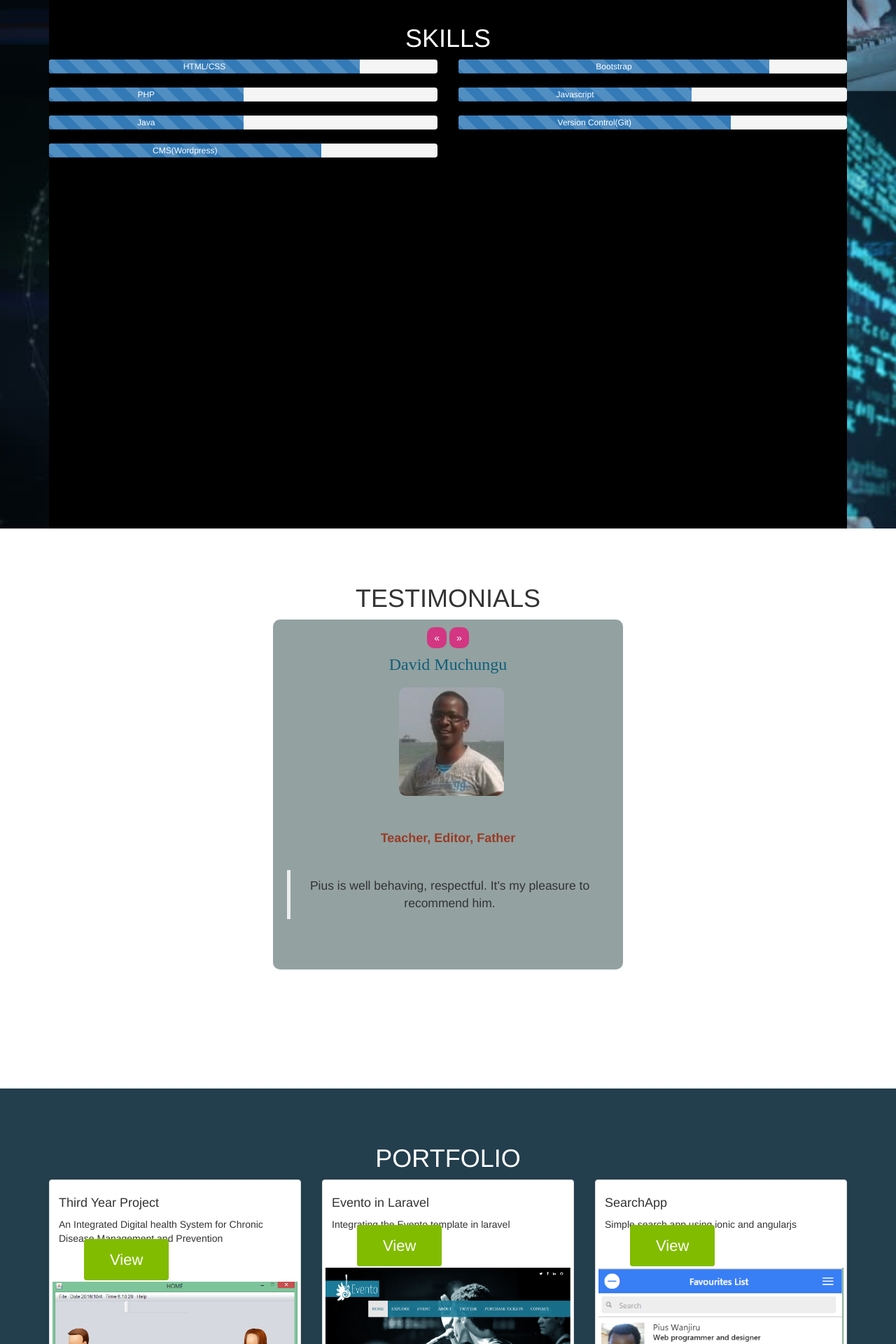
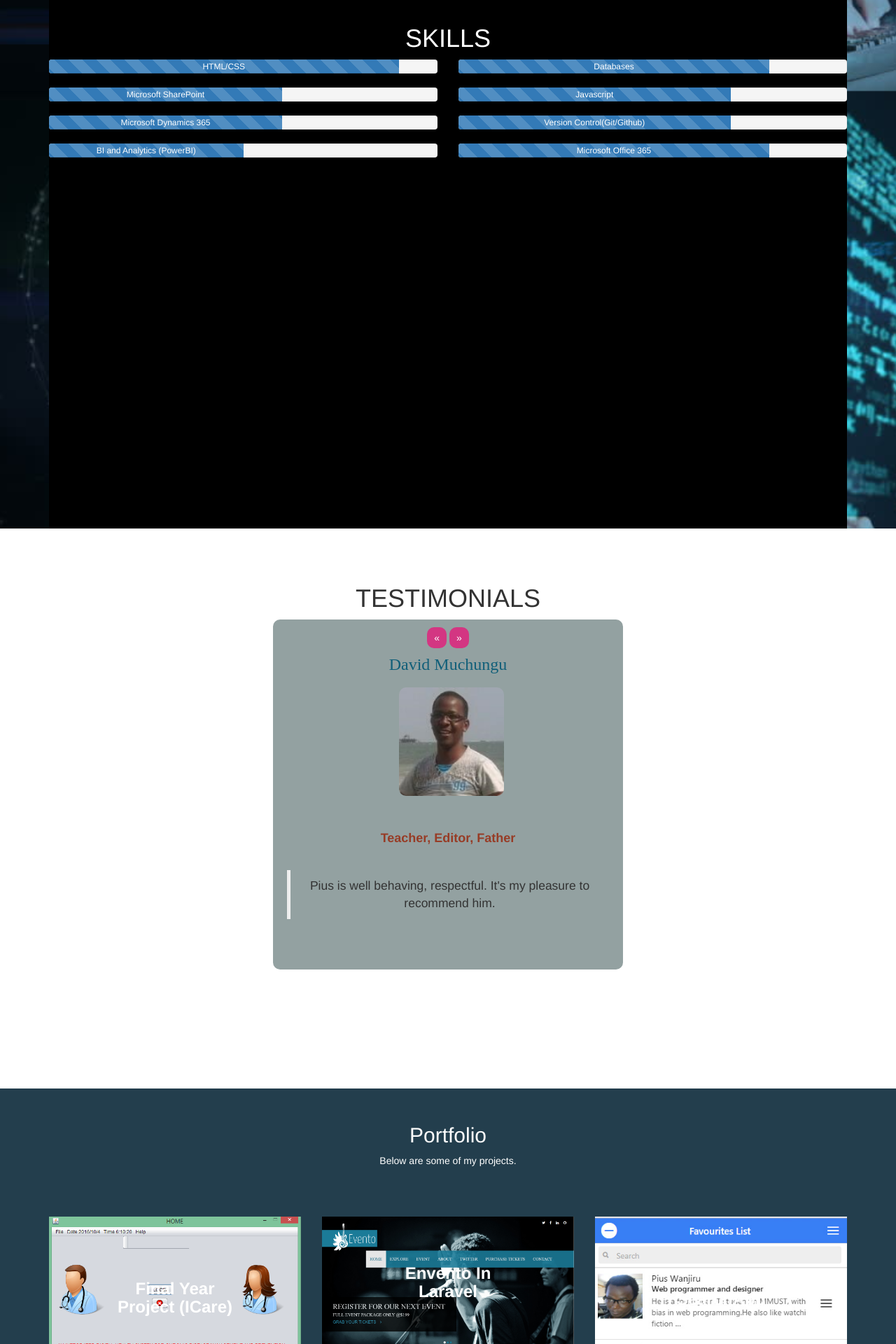
Before and after one commit to pius254/Personal-Site, a PHP site: page / in a window 1280 px wide. Shown: the part 1520-3440 px from the top of the page at 70% size. Run offline with PHP 8.4, Linux system fonts and the light colour scheme; some web fonts are replaced.

Commit message:
Updates the portifolio and the footer section

```diff
--- a/assets/css/styles.css
+++ b/assets/css/styles.css
@@ -170,9 +170,71 @@ ul li{
 	text-decoration: none;
 }
 
-#Portfolio{
+/*#Portfolio{
 	background-color: #233E4D;
 	color: white;
+}*/
+
+/* Portfolio Section
+--------------------------------*/
+#portfolio {
+  background-color: #233E4D;
+  color: white;
+  /*background: #fff;*/
+  padding: 30px 0;
+}
+
+#portfolio .portfolio-overlay {
+  position: absolute;
+  top: 0;
+  right: 0;
+  bottom: 0;
+  left: 0;
+  width: 100%;
+  height: 100%;
+  opacity: 1;
+  -webkit-transition: all ease-in-out 0.4s;
+  transition: all ease-in-out 0.4s;
+}
+
+#portfolio .portfolio-item {
+  overflow: hidden;
+  position: relative;
+  padding: 0;
+  vertical-align: middle;
+  text-align: center;
+}
+
+#portfolio .portfolio-item h2 {
+  color: #ffffff;
+  font-size: 24px;
+  margin: 0;
+  text-transform: capitalize;
+  font-weight: 700;
+}
+
+#portfolio .portfolio-item img {
+  -webkit-transition: all ease-in-out 0.4s;
+  transition: all ease-in-out 0.4s;
+  width: 100%;
+}
+
+#portfolio .portfolio-item:hover img {
+  -webkit-transform: scale(1.1);
+  transform: scale(1.1);
+}
+
+#portfolio .portfolio-item:hover .portfolio-overlay {
+  opacity: 1;
+  background: rgba(0, 0, 0, 0.7);
+}
+
+#portfolio .portfolio-info {
+  position: absolute;
+  top: 50%;
+  left: 50%;
+  -webkit-transform: translate(-50%, -50%);
+  transform: translate(-50%, -50%);
 }
 
 #feedback{
--- a/home.html
+++ b/home.html
@@ -16,6 +16,8 @@
 	<link rel="stylesheet" type="text/css" href="assets/fonts/css/font-awesome.min.css">
 	<!--animate-->
 	<link rel="stylesheet" type="text/css" href="assets/css/animate.css">
+	<!--magnific-popup-->
+	<link rel="stylesheet" href="assets/css/magnific-popup.css">
 	<!--Main Styles-->
 	<link rel="stylesheet" type="text/css" href="assets/css/styles.css">
 
@@ -49,7 +51,7 @@
 					<li><a href="#about">About</a></li>
 					<li><a href="#skills">Skills</a></li>
 					<li><a href="#Testimonial">Testimonials</a></li>
-					<li><a href="#Portfolio">Portfolio</a></li>
+					<li><a href="#portfolio">Portfolio</a></li>
 					<li><a href="resume/out/resume.html" target="_blank">Resume</a></li>
 					<li><a href="#feedback">Contact</a></li>
 				</ul>
@@ -98,10 +100,10 @@
 					<p>I am a software developer with a bias in web designing and development.</p>
 				</div>
 				<div class="col-md-4 wow fadeInLeft animated" data-wow-delay="1s">
-					<p><i class="fa fa-university"></i>A fouth year IT student from Masinde Muliro University of Science and Technology(MMUST)</p>
+					<p>Despite having a BSc IT, i'm a Microsoft Certified Professional (MCP).</p>
 				</div>
 				<div class="col-md-4 col-md-offset-4 col-sm-offset-3 wow fadeInDown animated" data-wow-delay="1.3s">
-					<p class="text-center">I have various skills both in the front end and back end. This includes programming languages as well as databases such as MySQL.I also leverage on various frameworks such as Bootstrap to enable development and rapid prototyping.</p>
+					<p class="text-center">I have various skills both in the front end and back end development, databases, version control, REST API, Automation (Sharepoint Workflows and Microsoft Flows).I also leverage on various frameworks such as Bootstrap to enable development and rapid prototyping.</p>
 				</div>
 			</div>
 			<!-- About :End -->
@@ -112,27 +114,27 @@
 					<h1 class="text-uppercase text-center wow fadeInRight animated" data-wow-delay="1s">Skills</h1>
 					<div class="col-md-6 wow fadeInRight animated" data-wow-delay="1s">
 						<div class="progress">
-							<div class="progress-bar progress-bar-striped active" role="progressbar" aria-valuenow="80" aria-valuemin="0" aria-valuemax="100" style="width: 80%">
-								<span class="sr-only">80%</span>
+							<div class="progress-bar progress-bar-striped active" role="progressbar" aria-valuenow="90" aria-valuemin="0" aria-valuemax="100" style="width: 90%">
+								<span class="sr-only">90%</span>
 								HTML/CSS
 							</div>
 						</div>
 						<div class="progress">
-							<div class="progress-bar progress-bar-striped active" role="progressbar" aria-valuenow="50" aria-valuemin="0" aria-valuemax="1100" style="width: 50%">
-								<span class="sr-only">50%</span>
-								PHP
+							<div class="progress-bar progress-bar-striped active" role="progressbar" aria-valuenow="60" aria-valuemin="0" aria-valuemax="100" style="width: 60%">
+								<span class="sr-only">60%</span>
+								Microsoft SharePoint
+							</div>
+						</div>
+						<div class="progress">
+							<div class="progress-bar progress-bar-striped active" role="progressbar" aria-valuenow="60" aria-valuemin="0" aria-valuemax="100" style="width: 60%">
+								<span class="sr-only">60%</span>
+								Microsoft Dynamics 365
 							</div>
 						</div>
 						<div class="progress">
 							<div class="progress-bar progress-bar-striped active" role="progressbar" aria-valuenow="50" aria-valuemin="0" aria-valuemax="100" style="width: 50%">
 								<span class="sr-only">50%</span>
-								Java
-							</div>
-						</div>
-						<div class="progress">
-							<div class="progress-bar progress-bar-striped active" role="progressbar" aria-valuenow="40" aria-valuemin="0" aria-valuemax="70" style="width: 70%">
-								<span class="sr-only">70%</span>
-								CMS(Wordpress)
+								BI and Analytics (PowerBI)
 							</div>
 						</div>
 					</div>
@@ -141,19 +143,25 @@
 						<div class="progress">
 							<div class="progress-bar progress-bar-striped active" role="progressbar" aria-valuenow="80" aria-valuemin="0" aria-valuemax="100" style="width: 80%">
 								<span class="sr-only">80%</span>
-								Bootstrap
+								Databases
 							</div>
 						</div>
 						<div class="progress">
-							<div class="progress-bar progress-bar-striped active" role="progressbar" aria-valuenow="60" aria-valuemin="0" aria-valuemax="100" style="width: 60%">
-								<span class="sr-only">60%</span>
+							<div class="progress-bar progress-bar-striped active" role="progressbar" aria-valuenow="70" aria-valuemin="0" aria-valuemax="100" style="width: 70%">
+								<span class="sr-only">70%</span>
 								Javascript
 							</div>
 						</div>
 						<div class="progress">
-							<div class="progress-bar progress-bar-striped active" role="progressbar" aria-valuenow="40" aria-valuemin="0" aria-valuemax="70" style="width: 70%">
+							<div class="progress-bar progress-bar-striped active" role="progressbar" aria-valuenow="70" aria-valuemin="0" aria-valuemax="100" style="width: 70%">
 								<span class="sr-only">70%</span>
-								Version Control(Git)
+								Version Control(Git/Github)
+							</div>
+						</div>
+						<div class="progress">
+							<div class="progress-bar progress-bar-striped active" role="progressbar" aria-valuenow="80" aria-valuemin="0" aria-valuemax="100" style="width: 80%">
+								<span class="sr-only">80%</span>
+								Microsoft Office 365
 							</div>
 						</div>
 					</div>
@@ -193,59 +201,53 @@
 	</section>
 <!-- Testimonial Section  :End -->
 
-<!-- Portfolio Section  :Start -->
-<section id="Portfolio" class="fullheight">
+<!-- Portfolio Section :Start-->
+<section id="portfolio" class="fullheight">
     <div class="container">
-        <div class="row">
-            <h1 class="section-title wow fadeInLeft animated text-center text-uppercase" data-wow-delay=".6s">Portfolio</h1>
-            <div class="col-md-4 wow fadeInLeft animated" data-wow-delay="1.4s">
-                <div class="thumbnail project">
-                    <div class="caption">
-                        <h4 class="thumbnail-headline">Third Year Project</h4>
-                        <p class="thumbnail-description">An Integrated Digital health System for Chronic Disease Management and Prevention
-                        </p>
-                        <p>
-                            <a href="#" class="label label-default btn-common view" title="View">View</a>
-                        </p>
-                    </div>
-                    <img src="assets/images/thirdyr.PNG" class="img-responsive project-image" alt="Third Year Project">
+        <div class="section-header wow fadeInUp text-center ">
+          <h2>Portfolio</h2>
+          <p>Below are some of my projects.</p>
         </div>
     </div>
 
-            <div class="col-md-4 wow fadeInLeft animated" data-wow-delay="1.5s">
-                <div class="thumbnail project">
-                    <div class="caption">
-                        <h4 class="thumbnail-headline">Evento in Laravel</h4>
-                        <p class="thumbnail-description">Integrating the Evento template in laravel
-                        <p>
-                            <a href="#" class="label label-default btn-common view"
-                               title="View">View</a>
-                        </p>
+    <div class="container">
+        <div class="row no-gutters">
+
+	        <div class="col-md-4">
+	          <div class="portfolio-item wow fadeInUp">
+	            <a href="assets/images/portfolio/thirdyr.PNG" class="portfolio-popup">
+	              <img src="assets/images/portfolio/thirdyr.PNG" class="img-responsive" alt="">
+	              <div class="portfolio-overlay">
+	                <div class="portfolio-info"><h2 class="wow fadeInUp">Final Year Project (iCare)</h2></div>
 	              </div>
-                    <img src="assets/images/evento.PNG" class="img-responsive project-image"
-                         alt="Evento in Laravel">
+	            </a>
 	          </div>
 	        </div>
 
-            <div class="col-md-4 wow fadeInLeft animated" data-wow-delay="1.5s">
-                <div class="thumbnail project">
-                    <div class="caption">
-                        <h4 class="thumbnail-headline">SearchApp</h4>
-                        <p class="thumbnail-description">Simple search app using ionic and angularjs
-                        </p>
-                        <p>
-                            <a href="#" class="label label-default btn-common view"
-                               title="View">View</a>
-                        </p>
+	        <div class="col-md-4">
+	          <div class="portfolio-item wow fadeInUp">
+	            <a href="assets/images/portfolio/evento.PNG" class="portfolio-popup">
+	              <img src="assets/images/portfolio/evento.PNG" class="img-responsive" alt="">
+	              <div class="portfolio-overlay">
+	                <div class="portfolio-info"><h2 class="wow fadeInUp">Envento in Laravel</h2></div>
 	              </div>
-                    <img src="assets/images/roux.PNG" class="img-responsive project-image"
-                         alt="SearchApp">
+	            </a>
+	          </div>
+	        </div>
+
+	        <div class="col-md-4">
+	            <div class="portfolio-item wow fadeInUp">
+	            <a href="assets/images/portfolio/roux_edited.jpg" class="portfolio-popup">
+	              <img src="assets/images/portfolio/roux_edited.jpg" class="img-responsive" alt="">
+	              <div class="portfolio-overlay">
+	                <div class="portfolio-info"><h2 class="wow fadeInUp">SearchApp</h2></div>
+	              </div>
+	            </a>
 	          </div>
 	        </div>
         </div>
     </div>
-</section>
-	<!-- Portfolio Section  :End -->
+</section><!-- #portfolio -->
 
 	<!-- Contact Section  :Start -->
 	<section id="feedback">
@@ -258,11 +260,9 @@
 						</div>
 						<div class="panel-body">
 							<ul class="contact-info">
-								<li><i class="fa fa-mobile"></i> 0721 886 636</li>
-								<li><i class="fa fa-envelope-square"></i>
-								 piuswanjiru1@gmail.com</li>
-								<li><i class="fa fa-envelope-square"></i>
-								 piusmuriithi1@gmail.com</li>
+								<li><i class="fa fa-mobile"></i> 0721 886 636</li><br>
+								<a href="mailto:piusmuriithi1@gmail.com" style="color: #337AB7;"><li><i class="fa fa-envelope-square fa-2x"></i>
+								 piusmuriithi1@gmail.com</li></a>
 							</ul>
 						</div>
 						<div class="panel-footer text-center">
@@ -281,7 +281,7 @@
 			<div class="row">
 				<div class="col-lg-5 col-md-5 col-sm-5 col-xs-12">
 					<div class="text-center wow fadeInUp animated" data-wow-delay=".8s">
-						<p>Copyright &copy; 2017 Pius Wanjiru | All rights reserved.</p>
+						<p>Copyright &copy; <script>new Date().getFullYear()>document.write(new Date().getFullYear());</script>,Pius Wanjiru | All rights reserved.</p>
 					</div>
 				</div>
 				<div class="col-lg-1 col-md-5 col-sm-2 col-xs-12">
@@ -311,6 +311,8 @@
 	<script type="text/javascript" src="assets/js/mustache.min.js"></script>
 	<!-- Bootstrap js -->
 	<script type="text/javascript" src="assets/js/bootstrap.min.js"></script>
+	<!-- magnific-popup -->
+	<script src="assets/js/magnific-popup.min.js"></script>
 	<!-- Main Script -->
 	<script type="text/javascript" src="assets/js/min/script.min.js"></script>
 
--- a/resume/out/resume.html
+++ b/resume/out/resume.html
@@ -988,7 +988,7 @@
                                 <div><a href="https://github.com/pius254/" target="_blank" data-toggle="tooltip"
                                     title="Pius Wanjiru on Github" class="fs-2x social-link link-github icon-github"></a>
                                     <a
-                                    href="http://ke.linkedin.com/in/piuswanjiru" target="_blank" data-toggle="tooltip"
+                                    href="http://ke.linkedin.com/in/pius-wanjiru" target="_blank" data-toggle="tooltip"
                                     title="Pius Wanjiru on LinkedIn" class="fs-2x social-link link-linkedin icon-linkedin"></a><a href="https://www.facebook.com/kaboom.pius" target="_blank" data-toggle="tooltip"
                                         title="Pius Wanjiru on Facebook" class="fs-2x social-link link-facebook icon-facebook"></a>
                                         <a
--- a/resume/resume.json
+++ b/resume/resume.json
@@ -23,7 +23,7 @@
       {
         "network": "LinkedIn",
         "username": "Pius Wanjiru",
-        "url": "http://ke.linkedin.com/in/piuswanjiru"
+        "url": "http://ke.linkedin.com/in/pius-wanjiru"
       },
       {
         "network": "Facebook",
```
Also changed, not shown: assets/js/script.js (+17 -0 lines), assets/css/magnific-popup.css (added), assets/images/SateLiteHacker.jpg (deleted), assets/images/portfolio/evento.PNG (added), assets/images/portfolio/roux.PNG (renamed from assets/images/roux.PNG), assets/images/portfolio/roux_edited.jpg (added), assets/images/portfolio/thirdyr.PNG (renamed from assets/images/thirdyr.PNG), assets/js/magnific-popup.min.js (added). Lines whose indentation alone changed are shown as unchanged.
